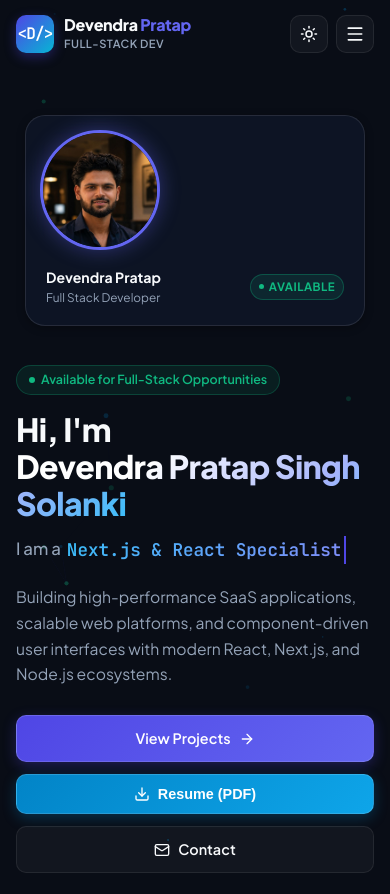
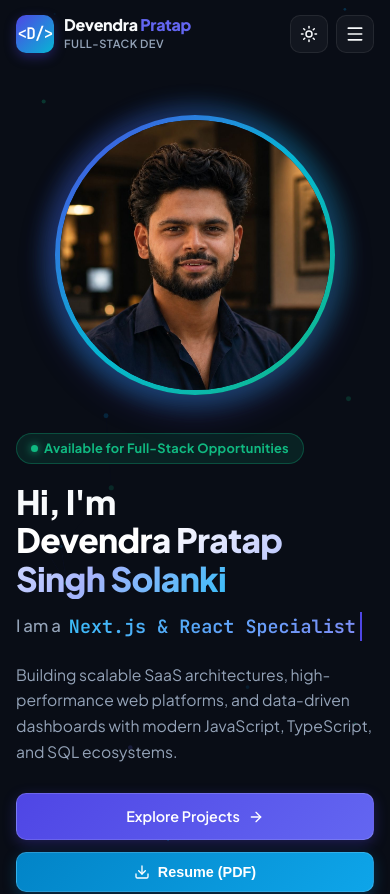
Before and after one commit to devendrapratapsinghsolanki/My-Portfolio, a React (Vite) app: page / in a window 390 px wide. Shown: the top 894 px of the page. Built offline with nearby package versions, Linux system fonts and the light colour scheme.

Commit message:
feat: add valoron-wallet, travel-booking, omato-dashboard and amazon-sales projects, circular avatar, and fix live site buttons

```diff
--- a/src/components/Hero.jsx
+++ b/src/components/Hero.jsx
@@ -1,5 +1,5 @@
 import React, { useState, useEffect } from 'react';
-import { Download, ArrowRight, Mail, Sparkles, Check, ExternalLink } from 'lucide-react';
+import { Download, ArrowRight, Mail, Sparkles, Check, Code2, Database, ShieldCheck, Layers, Terminal } from 'lucide-react';
 import { GithubIcon, LinkedinIcon } from './Icons';
 import { portfolioData } from '../data/portfolioData';
 
@@ -68,22 +68,23 @@
                 display: 'inline-flex',
                 alignItems: 'center',
                 gap: '6px',
-                padding: '4px 12px',
+                padding: '4px 14px',
                 borderRadius: '9999px',
-                background: 'rgba(16, 185, 129, 0.1)',
-                border: '1px solid rgba(16, 185, 129, 0.25)',
-                marginBottom: '16px'
+                background: 'rgba(16, 185, 129, 0.12)',
+                border: '1px solid rgba(16, 185, 129, 0.3)',
+                marginBottom: '18px'
               }}
             >
               <span
                 style={{
-                  width: '6px',
-                  height: '6px',
+                  width: '7px',
+                  height: '7px',
                   borderRadius: '50%',
-                  background: '#10b981'
+                  background: '#10b981',
+                  boxShadow: '0 0 8px #10b981'
                 }}
               />
-              <span style={{ fontSize: '0.78rem', fontWeight: '600', color: '#10b981' }}>
+              <span style={{ fontSize: '0.8rem', fontWeight: '700', color: '#10b981', letterSpacing: '0.02em' }}>
                 {personal.availability}
               </span>
             </div>
@@ -91,7 +92,7 @@
             {/* Main Name & Title */}
             <h1
               style={{
-                fontSize: 'clamp(2rem, 3.8vw, 2.75rem)',
+                fontSize: 'clamp(2.1rem, 3.8vw, 2.85rem)',
                 fontWeight: '800',
                 lineHeight: '1.15',
                 color: 'var(--text-main)',
@@ -108,8 +109,8 @@
               style={{
                 display: 'flex',
                 alignItems: 'center',
-                gap: '6px',
-                minHeight: '36px',
+                gap: '8px',
+                minHeight: '38px',
                 marginBottom: '16px'
               }}
             >
@@ -117,10 +118,10 @@
               <span
                 className="text-gradient-cyan font-mono"
                 style={{
-                  fontSize: '1.1rem',
+                  fontSize: '1.15rem',
                   fontWeight: '700',
                   borderRight: '2px solid #4f46e5',
-                  paddingRight: '3px'
+                  paddingRight: '4px'
                 }}
               >
                 {currentText}
@@ -152,7 +153,7 @@
               }}
             >
               <a href="#projects" className="btn-primary">
-                <span>View Projects</span>
+                <span>Explore Projects</span>
                 <ArrowRight size={16} />
               </a>
 
@@ -183,7 +184,7 @@
                 target="_blank"
                 rel="noreferrer"
                 className="badge-tech"
-                style={{ textDecoration: 'none', padding: '6px 12px' }}
+                style={{ textDecoration: 'none', padding: '6px 14px' }}
               >
                 <GithubIcon size={15} />
                 <span>GitHub</span>
@@ -194,7 +195,7 @@
                 target="_blank"
                 rel="noreferrer"
                 className="badge-tech"
-                style={{ textDecoration: 'none', padding: '6px 12px' }}
+                style={{ textDecoration: 'none', padding: '6px 14px' }}
               >
                 <LinkedinIcon size={15} />
                 <span>LinkedIn</span>
@@ -212,24 +213,43 @@
             </div>
           </div>
 
-          {/* Right: Profile Picture / Mobile Avatar */}
-          <div className="hero-profile-container">
+          {/* Right: Circular Aesthetic Profile Card */}
+          <div className="hero-profile-container" style={{ display: 'flex', justifyContent: 'center', position: 'relative' }}>
+            <div style={{ position: 'relative', width: '280px', height: '280px', display: 'flex', alignItems: 'center', justifyContent: 'center' }}>
+
+              {/* Outer Decorative Gradient Ring */}
               <div
-              className="glass-card"
                 style={{
-                padding: '14px',
-                borderRadius: '20px',
-                maxWidth: '340px',
-                width: '100%'
+                  position: 'absolute',
+                  inset: '-12px',
+                  borderRadius: '50%',
+                  background: 'linear-gradient(135deg, rgba(79, 70, 229, 0.4) 0%, rgba(6, 182, 212, 0.4) 50%, rgba(16, 185, 129, 0.3) 100%)',
+                  filter: 'blur(10px)',
+                  opacity: 0.75,
+                  zIndex: 0
+                }}
+              />
+
+              {/* Glowing Avatar Border Container */}
+              <div
+                style={{
+                  position: 'relative',
+                  width: '100%',
+                  height: '100%',
+                  borderRadius: '50%',
+                  padding: '5px',
+                  background: 'linear-gradient(135deg, #4f46e5 0%, #06b6d4 50%, #10b981 100%)',
+                  boxShadow: '0 12px 35px rgba(79, 70, 229, 0.35)',
+                  zIndex: 1
                 }}
               >
+                {/* Profile Image */}
                 <div
-                className="hero-profile-avatar"
                   style={{
-                  position: 'relative',
-                  borderRadius: '14px',
+                    width: '100%',
+                    height: '100%',
+                    borderRadius: '50%',
                     overflow: 'hidden',
-                  aspectRatio: '4/4.8',
                     backgroundColor: 'var(--bg-surface)'
                   }}
                 >
@@ -240,29 +260,60 @@
                       width: '100%',
                       height: '100%',
                       objectFit: 'cover',
-                    objectPosition: 'center top'
+                      objectPosition: 'center 15%'
                     }}
                   />
                 </div>
+              </div>
 
+              {/* Floating Badge 1: Next.js & React */}
               <div
+                className="desktop-only-badge"
                 style={{
-                  marginTop: '12px',
+                  position: 'absolute',
+                  top: '-8px',
+                  left: '-28px',
+                  padding: '7px 12px',
+                  borderRadius: '12px',
+                  background: 'var(--bg-card)',
+                  backdropFilter: 'blur(10px)',
+                  border: '1px solid var(--border-hover)',
+                  boxShadow: 'var(--shadow-md)',
                   display: 'flex',
-                  justifyContent: 'space-between',
                   alignItems: 'center',
-                  padding: '4px 6px'
+                  gap: '6px',
+                  zIndex: 2
                 }}
               >
-                <div>
-                  <div style={{ fontSize: '0.88rem', fontWeight: '700', color: 'var(--text-main)' }}>
-                    {personal.shortName}
+                <Code2 size={15} color="#4f46e5" />
+                <span style={{ fontSize: '0.78rem', fontWeight: '700', color: 'var(--text-main)' }}>
+                  Next.js & React
+                </span>
               </div>
-                  <div style={{ fontSize: '0.74rem', color: 'var(--text-muted)' }}>
-                    {personal.title}
-                  </div>
-                </div>
-                <div className="badge-live">Available</div>
+
+              {/* Floating Badge 2: PostgreSQL / Prisma */}
+              <div
+                className="desktop-only-badge"
+                style={{
+                  position: 'absolute',
+                  bottom: '-8px',
+                  right: '-24px',
+                  padding: '7px 12px',
+                  borderRadius: '12px',
+                  background: 'var(--bg-card)',
+                  backdropFilter: 'blur(10px)',
+                  border: '1px solid var(--border-hover)',
+                  boxShadow: 'var(--shadow-md)',
+                  display: 'flex',
+                  alignItems: 'center',
+                  gap: '6px',
+                  zIndex: 2
+                }}
+              >
+                <Database size={15} color="#10b981" />
+                <span style={{ fontSize: '0.78rem', fontWeight: '700', color: 'var(--text-main)' }}>
+                  PostgreSQL & Prisma
+                </span>
               </div>
             </div>
           </div>
--- a/src/components/Projects.jsx
+++ b/src/components/Projects.jsx
@@ -8,23 +8,69 @@
 
 export default function Projects() {
   const { projects } = portfolioData;
+  const [activeFilter, setActiveFilter] = useState('All');
   const [selectedProject, setSelectedProject] = useState(null);
+
+  const filterCategories = ['All', 'Fintech & SaaS', 'Production Web Platform', 'Data Analytics & BI'];
+
+  const filteredProjects = activeFilter === 'All'
+    ? projects
+    : projects.filter(p => {
+        if (activeFilter === 'Fintech & SaaS') return p.category.includes('Fintech') || p.category.includes('SaaS') || p.category.includes('CRM');
+        if (activeFilter === 'Production Web Platform') return p.category.includes('Web') || p.category.includes('Production');
+        if (activeFilter === 'Data Analytics & BI') return p.category.includes('Data') || p.category.includes('Analytics') || p.category.includes('BI');
+        return true;
+      });
 
   return (
     <section id="projects" style={{ padding: '80px 0', position: 'relative' }}>
       <div className="app-container">
         {/* Section Header */}
-        <div style={{ textAlign: 'center', marginBottom: '40px' }}>
+        <div style={{ textAlign: 'center', marginBottom: '36px' }}>
           <div className="section-tag">
             <FolderGit2 size={13} />
             <span>Featured Work</span>
           </div>
           <h2 className="section-title">
-            Engineering <span className="text-gradient">Projects</span>
+            Engineering & <span className="text-gradient">Analytics Projects</span>
           </h2>
           <p className="section-subtitle">
-            Authentic platforms, SaaS architectures, and enterprise systems built with modern web technologies.
+            Explore full-stack SaaS platforms, double-entry fintech systems, production web portals, and Power BI dashboards.
           </p>
+        </div>
+
+        {/* Filter Pills */}
+        <div
+          style={{
+            display: 'flex',
+            justifyContent: 'center',
+            flexWrap: 'wrap',
+            gap: '8px',
+            marginBottom: '36px'
+          }}
+        >
+          {filterCategories.map((cat) => {
+            const isActive = activeFilter === cat;
+            return (
+              <button
+                key={cat}
+                onClick={() => setActiveFilter(cat)}
+                style={{
+                  padding: '7px 16px',
+                  borderRadius: '8px',
+                  fontSize: '0.84rem',
+                  fontWeight: '600',
+                  cursor: 'pointer',
+                  border: isActive ? '1px solid #4f46e5' : '1px solid var(--border-subtle)',
+                  background: isActive ? '#4f46e5' : 'var(--bg-pill)',
+                  color: isActive ? '#ffffff' : 'var(--text-muted)',
+                  transition: 'all 0.15s ease'
+                }}
+              >
+                {cat}
+              </button>
+            );
+          })}
         </div>
 
         {/* Projects Grid */}
@@ -35,7 +81,7 @@
             gap: '24px'
           }}
         >
-          {projects.map((project) => (
+          {filteredProjects.map((project) => (
             <div
               key={project.id}
               className="glass-card"
@@ -73,20 +119,20 @@
                   </span>
 
                   {project.isLive ? (
-                    <div className="badge-live">Live</div>
+                    <div className="badge-live">Live Demo</div>
                   ) : (
                     <span
                       style={{
                         fontSize: '0.72rem',
                         fontWeight: '600',
-                        color: '#f59e0b',
-                        background: 'rgba(245, 158, 11, 0.1)',
+                        color: 'var(--text-muted)',
+                        background: 'var(--bg-pill)',
                         padding: '3px 8px',
                         borderRadius: '9999px',
-                        border: '1px solid rgba(245, 158, 11, 0.25)'
+                        border: '1px solid var(--border-subtle)'
                       }}
                     >
-                      In Progress
+                      {project.badge}
                     </span>
                   )}
                 </div>
@@ -183,7 +229,7 @@
                   }}
                 >
                   <Eye size={14} />
-                  <span>Architecture</span>
+                  <span>Overview</span>
                 </button>
 
                 <div style={{ display: 'flex', alignItems: 'center', gap: '8px' }}>
@@ -191,7 +237,7 @@
                     <a
                       href={project.githubUrl}
                       target="_blank"
-                      rel="noreferrer"
+                      rel="noopener noreferrer"
                       style={{
                         padding: '7px 12px',
                         borderRadius: '8px',
@@ -216,7 +262,7 @@
                     <a
                       href={project.liveUrl}
                       target="_blank"
-                      rel="noreferrer"
+                      rel="noopener noreferrer"
                       className="btn-cyan"
                       style={{ padding: '7px 14px', fontSize: '0.82rem' }}
                     >
@@ -343,7 +389,7 @@
                   <a
                     href={selectedProject.githubUrl}
                     target="_blank"
-                    rel="noreferrer"
+                    rel="noopener noreferrer"
                     className="btn-secondary"
                     style={{ padding: '8px 16px', fontSize: '0.84rem' }}
                   >
@@ -355,7 +401,7 @@
                   <a
                     href={selectedProject.liveUrl}
                     target="_blank"
-                    rel="noreferrer"
+                    rel="noopener noreferrer"
                     className="btn-cyan"
                     style={{ padding: '8px 16px', fontSize: '0.84rem' }}
                   >
--- a/src/data/portfolioData.js
+++ b/src/data/portfolioData.js
@@ -6,8 +6,9 @@
     roles: [
       "Full Stack Developer",
       "Next.js & React Specialist",
-      "SaaS Platform Architect",
-      "REST API & Database Engineer"
+      "SaaS & Fintech Architect",
+      "REST API & Database Engineer",
+      "Data Analytics & BI Builder"
     ],
     email: "pratpdevendr@gmail.com",
     phone: "+91-8869077580",
@@ -19,7 +20,7 @@
     resumePdf: "/Devendra_Pratap_Singh_Solanki_Resume.pdf",
     image: "/my-img.jpeg",
     availability: "Available for Full-Stack Opportunities",
-    tagline: "Building high-performance SaaS applications, scalable web platforms, and component-driven user interfaces with modern React, Next.js, and Node.js ecosystems."
+    tagline: "Building scalable SaaS architectures, high-performance web platforms, and data-driven dashboards with modern JavaScript, TypeScript, and SQL ecosystems."
   },
 
   summary: `Software Engineer and Full-Stack Developer with hands-on internship experience building responsive, high-performance web applications and modern user interfaces. Skilled in React.js, Next.js, JavaScript, TypeScript, Tailwind CSS, Node.js, Express.js, and MySQL. Experienced developing SaaS platforms, fintech and CRM dashboards, business consultancy websites, and Payment Wallet websites, with a strong focus on clean UI/UX, responsive design, accessibility, and performance optimization.`,
@@ -28,7 +29,7 @@
     { label: "Page Load Speedup", value: "40%", sub: "Next.js & Tailwind optimization" },
     { label: "Client Engagement", value: "+30%", sub: "Reusable CRM dashboard UI" },
     { label: "System Uptime", value: "99%", sub: "Scalable backend architecture" },
-    { label: "Core Web Vitals", value: "100%", sub: "Mobile & desktop responsive" }
+    { label: "Projects Completed", value: "7+", sub: "Full-Stack, Fintech & Analytics" }
   ],
 
   skillCategories: [
@@ -38,21 +39,21 @@
       skills: [
         { name: "TypeScript", level: 90 },
         { name: "JavaScript (ES6+)", level: 95 },
-        { name: "Python", level: 80 },
-        { name: "HTML5", level: 96 },
-        { name: "CSS3 / Modern CSS", level: 94 }
+        { name: "Python", level: 85 },
+        { name: "SQL", level: 88 },
+        { name: "HTML5 & CSS3", level: 96 }
       ]
     },
     {
       id: "frontend",
-      title: "Frontend Development",
+      title: "Frontend Engineering",
       skills: [
         { name: "React.js", level: 95 },
         { name: "Next.js (App & Pages)", level: 92 },
         { name: "Tailwind CSS", level: 96 },
-        { name: "Responsive Web Design", level: 98 },
+        { name: "shadcn/ui", level: 90 },
         { name: "REST API Integration", level: 94 },
-        { name: "shadcn/ui", level: 90 }
+        { name: "Responsive Web Design", level: 98 }
       ]
     },
     {
@@ -63,19 +64,19 @@
         { name: "Express.js", level: 90 },
         { name: "Prisma ORM", level: 88 },
         { name: "MySQL", level: 88 },
-        { name: "MongoDB", level: 85 },
-        { name: "JWT Authentication", level: 92 }
+        { name: "PostgreSQL & Supabase", level: 85 },
+        { name: "MongoDB", level: 85 }
       ]
     },
     {
       id: "tools",
-      title: "Tools & DevOps",
+      title: "Tools & Analytics",
       skills: [
         { name: "Git & GitHub", level: 95 },
-        { name: "Postman", level: 92 },
+        { name: "Power BI & DAX", level: 86 },
+        { name: "Postman API", level: 92 },
         { name: "Vercel Deployment", level: 94 },
-        { name: "Performance Optimization", level: 90 },
-        { name: "Vite & Tooling", level: 92 }
+        { name: "Performance Optimization", level: 90 }
       ]
     }
   ],
@@ -86,7 +87,7 @@
       company: "Oscorm Inc",
       period: "Nov 2025 – May 2026",
       location: "Remote / Hybrid",
-      summary: "Developed high-performance fintech platforms, CRM dashboards, and overseas education web applications.",
+      summary: "Spearheaded frontend and backend development for production fintech borrowing platforms, enterprise CRM systems, and overseas education web applications.",
       achievements: [
         "Developed the front end of a fintech-based borrowing platform using Next.js and Tailwind CSS, creating responsive, user-friendly interfaces and improving page load time by 40%.",
         "Designed and built a CRM dashboard front end with reusable UI components, increasing client engagement by 30%.",
@@ -99,6 +100,24 @@
   ],
 
   projects: [
+    {
+      id: "valoron-wallet",
+      title: "Valoron Wallet — Full-Stack Double-Entry Wallet Platform",
+      category: "Fintech & SaaS",
+      badge: "Live on Vercel",
+      isLive: true,
+      description: "A production-grade double-entry creator wallet platform featuring integer paise accounting (zero float drift), audit ledgers, real-time balances, and secure transaction workflows.",
+      techStack: ["Next.js 16", "TypeScript", "PostgreSQL", "Supabase", "Tailwind CSS", "Double-Entry Ledger"],
+      liveUrl: "https://valoron-wallet.vercel.app",
+      githubUrl: "https://github.com/devendrapratapsinghsolanki/valoron-wallet-assessment",
+      highlights: [
+        "Built a production-grade double-entry creator wallet platform using Next.js 16 App Router, TypeScript, and Supabase PostgreSQL.",
+        "Implemented integer paise accounting (BIGINT) guaranteeing zero floating-point money rounding errors.",
+        "Engineered double-entry ledger invariants ensuring every transaction creates equal and opposite append-only audit entries.",
+        "Designed responsive, real-time creator balance dashboards and withdrawal simulation workflows."
+      ],
+      metrics: "Integer Paise Accounting • Double-Entry Ledger • PostgreSQL"
+    },
     {
       id: "kaamsetu",
       title: "KaamSetu — Full-Stack SaaS Business Management Platform",
@@ -119,7 +138,7 @@
     },
     {
       id: "guruji-overseas",
-      title: "Guruji Overseas — Overseas Education & Visa Consultancy Platform",
+      title: "Guruji Overseas — Overseas Education & Visa Platform",
       category: "Production Web Platform",
       badge: "Live in Production",
       isLive: true,
@@ -139,7 +158,7 @@
       id: "crm-dashboard",
       title: "CRM Dashboard & Admin Management System — Oscorm Inc",
       category: "Enterprise CRM",
-      badge: "Production Internship Project",
+      badge: "Enterprise Internship",
       isLive: true,
       description: "A responsive CRM dashboard for managing customers, leads, analytics, and business operations during a Full-Stack Development internship at Oscorm Inc.",
       techStack: ["Next.js", "Tailwind CSS", "JavaScript", "REST APIs", "Role-Based Auth"],
@@ -151,6 +170,57 @@
         "Worked on front-end and API integration, database operations, and secure role-based access features to improve system usability and performance. Built using Next.js, Tailwind CSS, and JavaScript."
       ],
       metrics: "+30% Client Engagement • Role-Based Access • Real-time Data"
+    },
+    {
+      id: "travel-booking",
+      title: "Flight & Travel Booking Management System",
+      category: "Web Application",
+      badge: "Full-Featured Platform",
+      isLive: false,
+      description: "A comprehensive online flight and travel booking platform inspired by MakeMyTrip, featuring flight search, seat selection, ticketing, passenger management, and reservation history.",
+      techStack: ["Laravel", "PHP", "Blade", "MySQL", "Bootstrap", "REST APIs"],
+      liveUrl: null,
+      githubUrl: "https://github.com/devendrapratapsinghsolanki/travel-booking-management-system",
+      highlights: [
+        "Engineered a full-featured online flight booking web application allowing users to search, book, and manage flight tickets seamlessly.",
+        "Built relational MySQL database schemas for flights, airports, schedules, seat availability, bookings, and customer profiles.",
+        "Implemented dynamic search filters, seat selection UI, automated invoice generation, and user booking history tracking."
+      ],
+      metrics: "Flight Search & Booking • Seat Selection • Relational Schema"
+    },
+    {
+      id: "omato-analytics",
+      title: "Omato Food Delivery Analytics Dashboard",
+      category: "Data Analytics & BI",
+      badge: "Power BI Analytics",
+      isLive: false,
+      description: "An interactive Power BI business analytics dashboard analyzing 15K+ orders to uncover sales performance, customer preferences, payment trends, and delivery efficiency.",
+      techStack: ["Power BI", "DAX", "Power Query", "Data Modeling", "Excel"],
+      liveUrl: null,
+      githubUrl: "https://github.com/devendrapratapsinghsolanki/Omato-Food-Delivery-Dashboard",
+      highlights: [
+        "Created an interactive business analytics dashboard analyzing 15,000+ ordered quantities across 3,000+ delivery transactions.",
+        "Developed custom DAX calculations, KPI metrics, and Power Query ETL pipelines for deep operational analysis.",
+        "Identified key revenue drivers, peak order windows, popular food categories, and payment channel distributions."
+      ],
+      metrics: "15K+ Orders Analyzed • DAX Measures • Power Query ETL"
+    },
+    {
+      id: "amazon-sales-analysis",
+      title: "Amazon Sales Data Analysis & BI Project",
+      category: "Data Analytics & BI",
+      badge: "Python & Power BI",
+      isLive: false,
+      description: "An end-to-end data analytics pipeline analyzing Amazon sales data with Python ETL (Pandas/NumPy) for data cleaning and interactive Power BI dashboards for executive insights.",
+      techStack: ["Python", "Pandas", "NumPy", "Power BI", "SQL", "Data Cleaning"],
+      liveUrl: null,
+      githubUrl: "https://github.com/devendrapratapsinghsolanki/amazon-sales-analysis-project",
+      highlights: [
+        "Built an end-to-end data pipeline cleaning and analyzing large-scale Amazon e-commerce sales datasets with Python Pandas.",
+        "Designed interactive Power BI dashboards visualizing monthly sales trends, category profit margins, and fulfillment methods.",
+        "Extracted actionable business recommendations on inventory turnover and shipping performance."
+      ],
+      metrics: "Python ETL Pipeline • Power BI Visuals • Profit Analysis"
     }
   ],
 
@@ -163,7 +233,7 @@
       score: "CGPA: 7.4 / 10",
       highlights: [
         "Core Coursework: Data Structures, Algorithms, Database Management Systems (DBMS), Web Development, Operating Systems.",
-        "Hands-on project work and software development methodologies."
+        "Hands-on project work and software engineering methodologies."
       ]
     }
   ],
@@ -172,12 +242,12 @@
     {
       title: "Certification in Excel, Power BI, Python, and SQL",
       issuer: "Technical Training Program",
-      category: "Data & Programming"
+      category: "Data Analytics & Programming"
     },
     {
       title: "Summer Internship / Industrial Internship / Full-Stack Developer Internship",
       issuer: "Oscorm Inc",
-      category: "Full Stack Development"
+      category: "Full Stack Web Engineering"
     }
   ],
 
```
Lines whose indentation alone changed are shown as unchanged.
